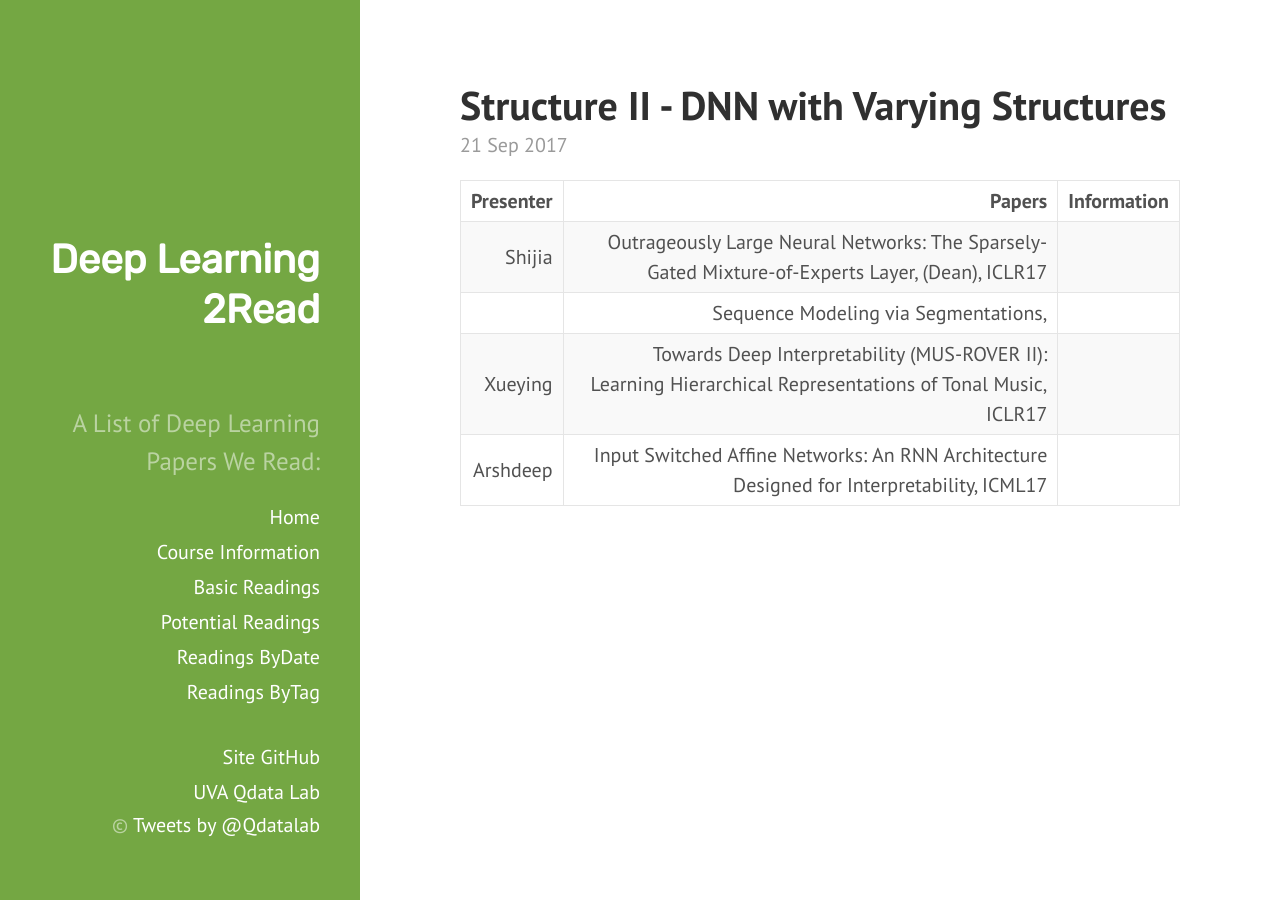
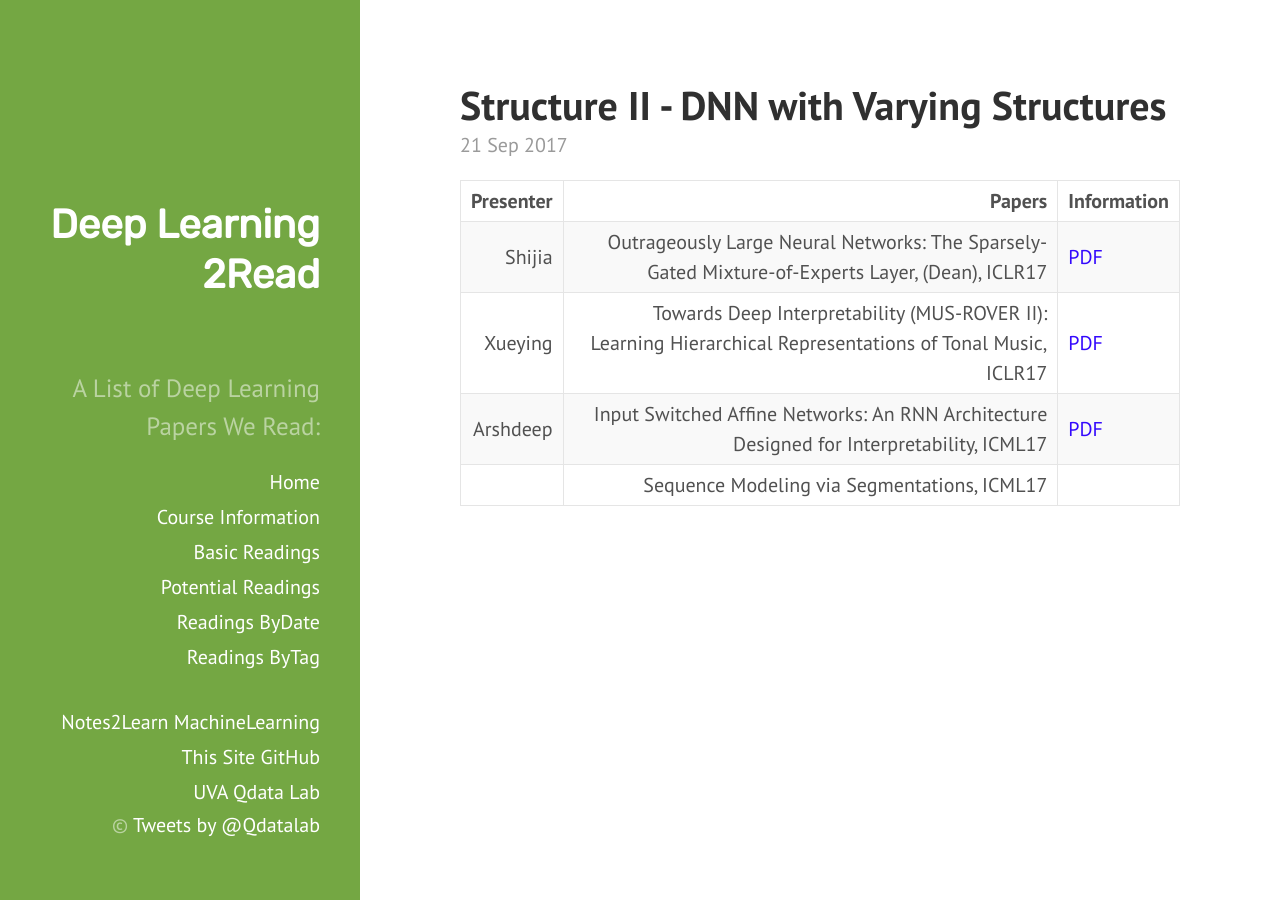
Before and after one commit to QData/deep2Read, a Jekyll site: the page built from _posts/2017-09-21-.md, in a window 1280 px wide. Built offline with Jekyll 4.4.1, drawn with Linux system fonts in a browser that asks for light colours.

Commit message:
add more paper PDF url info

```diff
--- a/_includes/sidebar.html
+++ b/_includes/sidebar.html
@@ -26,7 +26,8 @@
         {% endif %}
       {% endfor %}
       <br>
-      <a class="sidebar-nav-item" href="https://github.com/QData/deep2Read" target="_blank" >Site GitHub</a>
+      <a class="sidebar-nav-item" href="http://www.cs.virginia.edu/yanjun/list2LearnLearning.htm" target="_blank" >Notes2Learn MachineLearning</a>
+      <a class="sidebar-nav-item" href="https://github.com/QData/deep2Read" target="_blank" >This Site GitHub</a>
       <a class="sidebar-nav-item" href="http://www.cs.virginia.edu/yanjun/" target="_blank" >UVA Qdata Lab</a>
       <p>&copy;  <a href="https://twitter.com/Qdatalab" data-widget-id="459649185759764482">Tweets by @Qdatalab</a></p>
 
--- a/_posts/2017-09-21-.md
+++ b/_posts/2017-09-21-.md
@@ -10,7 +10,7 @@ tags:
 
 | Presenter | Papers | Information|
 | -----: | ----------: | :----- |
-| Shijia | Outrageously Large Neural Networks: The Sparsely-Gated Mixture-of-Experts Layer, (Dean), ICLR17 |
-|  | Sequence Modeling via Segmentations, |
-| Xueying | Towards Deep Interpretability (MUS-ROVER II): Learning Hierarchical Representations of Tonal Music, ICLR17 |
-| Arshdeep | Input Switched Affine Networks: An RNN Architecture Designed for Interpretability, ICML17 |
+| Shijia | Outrageously Large Neural Networks: The Sparsely-Gated Mixture-of-Experts Layer, (Dean), ICLR17 | [PDF](https://arxiv.org/abs/1701.06538) |
+| Xueying | Towards Deep Interpretability (MUS-ROVER II): Learning Hierarchical Representations of Tonal Music, ICLR17 | [PDF](https://openreview.net/pdf?id=ryhqQFKgl) |
+| Arshdeep | Input Switched Affine Networks: An RNN Architecture Designed for Interpretability, ICML17 | [PDF](http://proceedings.mlr.press/v70/foerster17a/foerster17a.pdf) |
+|  | Sequence Modeling via Segmentations, ICML17|
```
Also changed, not shown: _posts/2017-09-14-.md (+3 -3 lines), _posts/2017-09-19-.md (+3 -3 lines).
